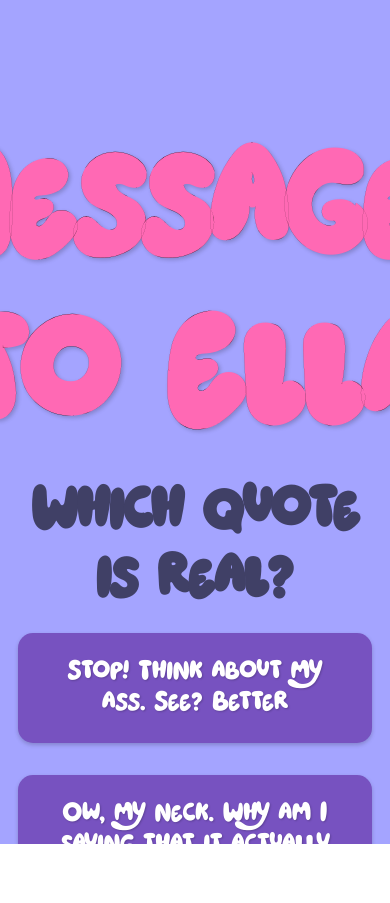
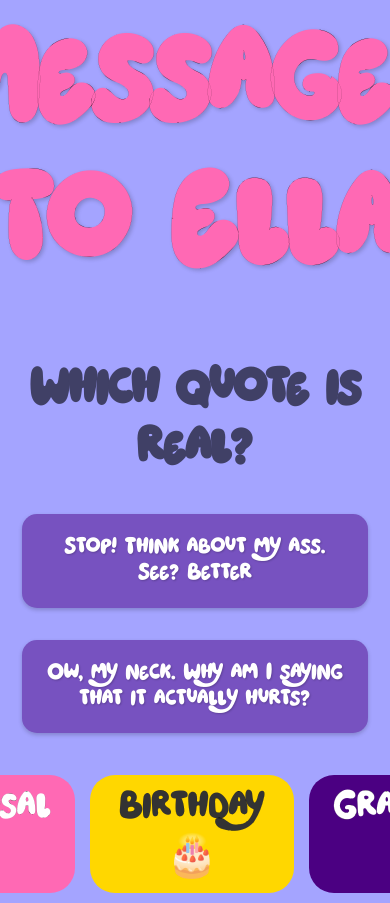
Before and after one commit to nchalla3/promposal, a React (Create React App) app: page / in a window 390 px wide. Before the commit the page ends 844 px from the top, so only its background shows below. Built offline with nearby package versions, Linux system fonts and the light colour scheme.

Commit message:
cleaned up CSS that theoretically works on all screens (not on mobile)

```diff
--- a/src/App.css
+++ b/src/App.css
@@ -6,9 +6,17 @@
 
 
 .app-container {
+  display: flex;
+  flex-direction: column;
+  justify-content: flex-start;
+  align-items: center;
+  min-height: 100vh;
+  width: 100vw;
+  box-sizing: border-box;
+  padding: 1vh 2vw 0 2vw; /* Minimal top padding */
   text-align: center;
   position: relative;
-  height: 100vh;
+  /* height: 100vh; removed to prevent pushing content down */
   background-color: #a4a4ff;
   overflow: hidden;
   font-family: 'Heyam', cursive;
@@ -24,7 +32,7 @@
 
   /* letter styling*/
   letter-spacing: 3px;
-  font-size: 5.5vw;
+  font-size: 4.7vw;
   -webkit-text-stroke: 0.5px black;
   color: #88cafc;
 
@@ -86,31 +94,33 @@
 
 .yes-button,
 .no-button {
-  padding: 1vw 2vw;
-  font-size: 2vw;
+  padding: 1.7vw 3.4vw;
+  font-size: 2.1vw;
   border: none;
-  border-radius: 15px;
+  border-radius: 1.7vw;
   cursor: pointer;
   margin: 1%;
   transition: all 0.2s ease-in-out;
   position: absolute;
   border: 0.2vw solid #333;
-
-
+  min-width: 85px;
+  min-height: 34px;
+  top: 44%;
 }
 
 .yes-button {
+  left: 37%; /* default .no-button left from your React state */
+  transform: translateX(-50%);
   background-color: #00c853;
-  position: absolute;
   color: white;
-  top: 42%;
-  left: 37.5%;
-  transform: translateX(-50%);
+  margin: 0;
+  display: block;
 }
 
 .no-button {
   background-color: #d50000;
   color: white;
+  position: absolute;
 }
 
 .celebration {
@@ -254,7 +264,7 @@
 
 .graduation-image1 {
   position: absolute;
-  top: 25vh;
+  top: 20vh; /* shifted up to match grad3 */
   left: 10vw;
   width: 25vw;
   height: auto;
@@ -298,29 +308,31 @@
 }
 
 .messages-header {
-  font-size: 10rem;
+  font-size: 8.5rem;
   color: #ff69b4;
   text-shadow: 2px 2px 4px rgba(0, 0, 0, 0.2);
   margin-bottom: 5px;
+  margin-top: 0;
+  padding-top: 0;
   text-align: center;
   -webkit-text-stroke: 0.1px black;
   position: relative;
-  top: 0;
-  padding-top: 2vh;
+  top: 0vh;
 }
 
 .messages-buttons {
   display: flex;
-  flex-direction: column;
+  flex-direction: row;
   gap: 15px;
   align-items: center;
   -webkit-text-stroke: 0.1px black;
-  margin-top: 2vh;
+  margin-top: 0vh;
+  justify-content: center;
 }
 
 .message-button {
-  padding: 15px 30px;
-  font-size: 3rem;
+  padding: 12px 25px;
+  font-size: 2.55rem;
   border: none;
   border-radius: 25px;
   cursor: pointer;
@@ -360,10 +372,11 @@
 
 .quote-game-title {
   color: #404066;
-  font-size: 4rem;
+  font-size: 3.4rem;
   font-family: 'Heyam', cursive;
   margin: 0;
   padding: 0;
+  margin-top: 6vh;
 }
 
 .quote-buttons-container {
@@ -372,22 +385,33 @@
   justify-content: center;
   gap: 1rem;
   padding: 0;
+  margin-top: 2vh;
 }
 
 .quote-button {
-  padding: 1.5rem;
+  padding: 1.3rem;
   margin: 0.5rem;
-  font-size: 1.8rem;
+  font-size: 1.53rem;
   border-radius: 15px;
   border: none;
   background: #7752c0;
   color: #fff;
   cursor: pointer;
   transition: all 0.3s ease;
-  min-width: 300px;
+  min-width: 255px;
+  max-width: 350px;
+  min-height: 3.5em;
+  max-height: 4.5em;
+  display: flex;
+  align-items: center;
+  justify-content: center;
+  text-align: center;
+  white-space: normal;
+  word-break: break-word;
   font-family: 'Heyam', cursive;
   box-shadow: 0 2px 4px rgba(0,0,0,0.2);
   text-shadow: 1px 1px 2px rgba(0,0,0,0.2);
+  overflow: hidden;
 }
 
 .quote-button:hover {
@@ -421,7 +445,7 @@
 
 .graduation-header {
   font-family: 'Heyam', cursive;
-  font-size: 8rem;
+  font-size: 6.8rem;
   color: #4b2e83;
   text-align: center;
   width: 100%;
@@ -433,3 +457,35 @@
 
   line-height: 1.2;
 }
+
+/* Responsive adjustments for buttons */
+@media (max-width: 600px) {
+  .app-container {
+    padding: 2vw 1vw 0 1vw; /* Minimal top padding for mobile */
+  }
+  .yes-button,
+  .no-button {
+    font-size: 4vw;
+    padding: 3vw 6vw;
+  }
+}
+
+/* Responsive image sizing */
+img, .bluey, .bandit, .bingo, .chili, .naveen1, .naveen2, .naveen3, .naveen4, .naveen5, .naveen6 {
+  max-width: 90vw;
+  height: auto;
+}
+
+/* Responsive text */
+.speech, .celebration h1, .hbday-heading, .graduation-header {
+  font-size: clamp(1.7rem, 5.1vw, 6.8vw);
+  max-width: 95vw;
+  word-break: break-word;
+}
+
+/* Ensure all flex containers are responsive */
+.messages-container, .graduation-container, .quote-game-container {
+  width: 100%;
+  max-width: 100vw;
+  box-sizing: border-box;
+}
```
